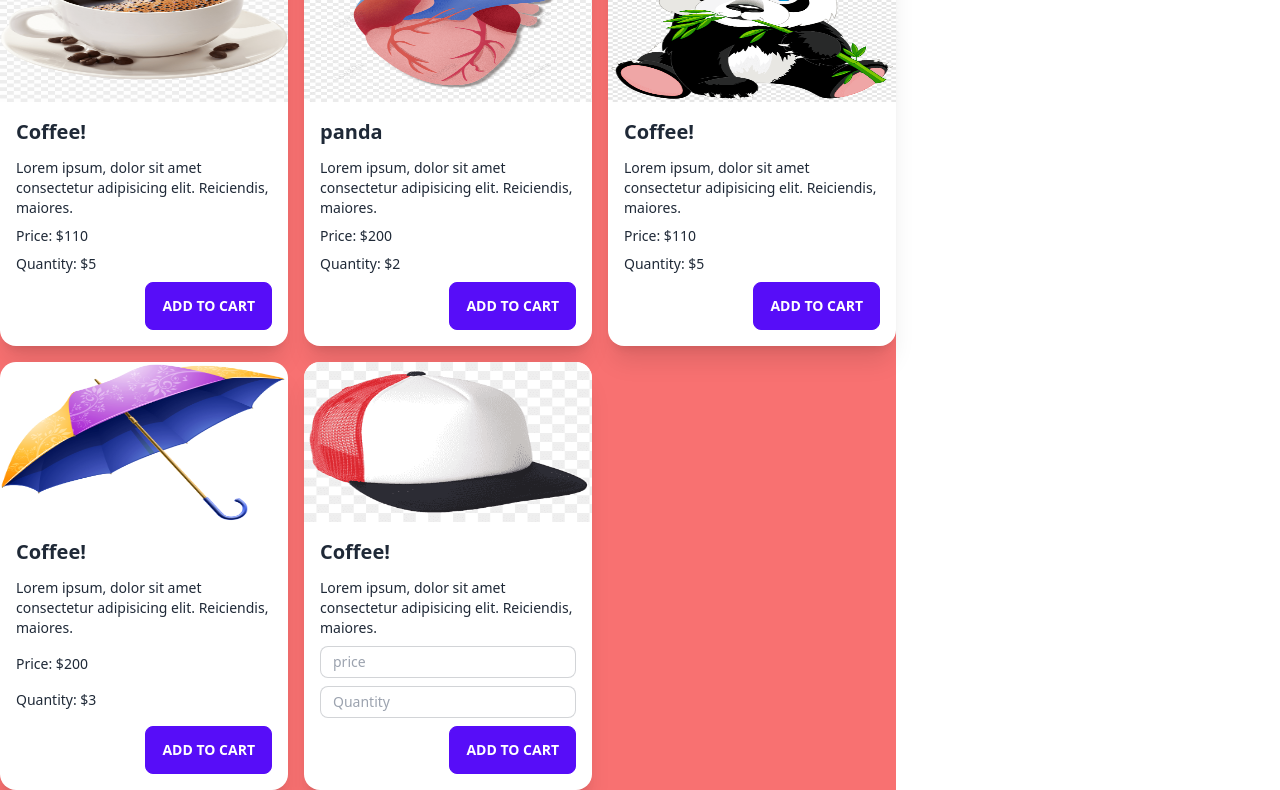
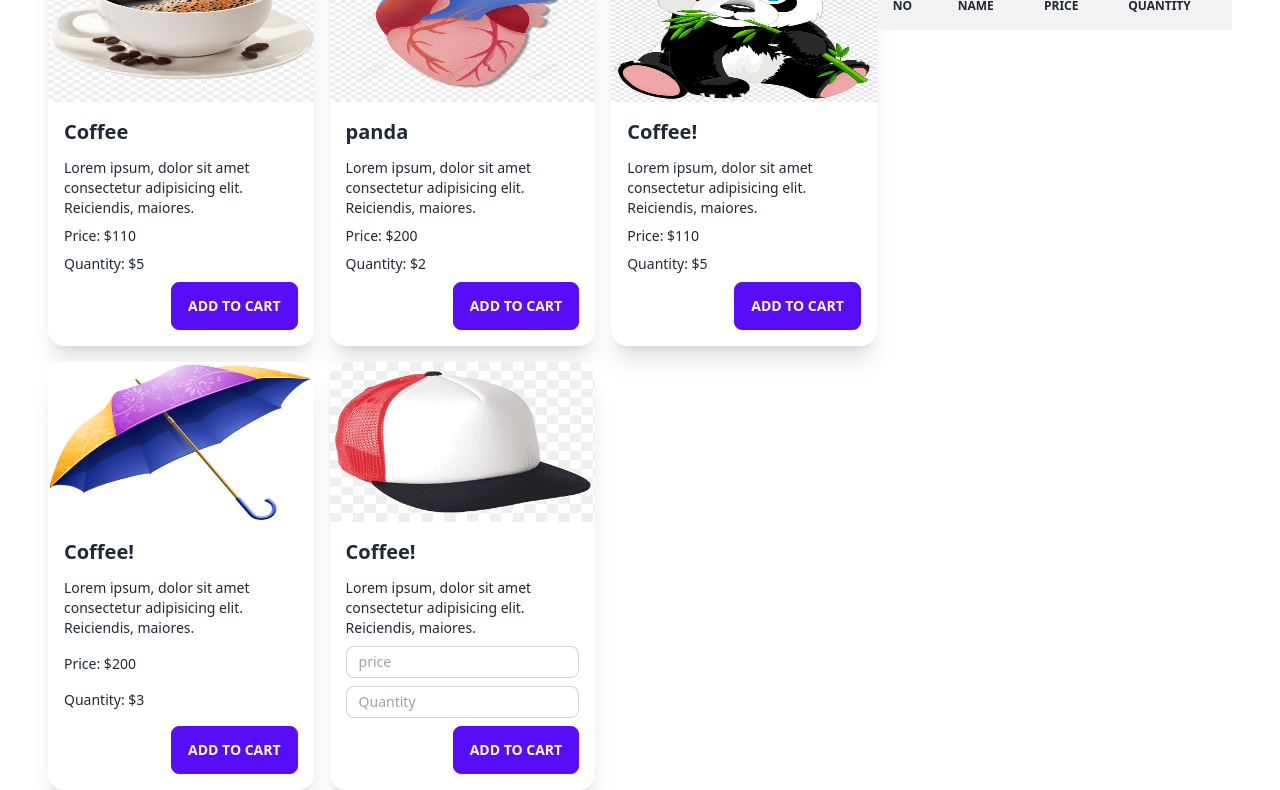
Before and after one commit to sawonhossain34/shopping-with-js, a plain HTML site: page index.html in a window 1280 px wide. Shown: the part 144-934 px from the top of the page. Drawn offline with nearby package versions, Linux system fonts and the light colour scheme.

Commit message:
add inner html table data

```diff
--- a/index.html
+++ b/index.html
@@ -39,19 +39,19 @@
           </div>
     </header>
     <main>
-        <section>
+        <section class="lg:px-12 flex flex-col md:flex-row lg:flex-row">
             <!-- products section -->
-            <div class="products-details w-[70%] bg-red-400 mt-5 grid md:grid-cols-2 lg:grid-cols-3 gap-4">
+            <div class="products-details w-[70%] mt-5 grid md:grid-cols-2 lg:grid-cols-3 gap-4">
                 <div class="card card-compact w-full bg-base-100 shadow-xl">
                     <figure><img class="w-full h-40" src="/images/coffee.png" alt="Shoes" /></figure>
                     <div class="card-body">
-                      <h2 class="card-title">Coffee!</h2>
+                      <h2 id="first-name" class="card-title">Coffee</h2>
                       <p>Lorem ipsum, dolor sit amet consectetur adipisicing elit. Reiciendis, maiores.</p>
-                      <p>Price: $<span>110</span></p>
-                      <p>Quantity: $<span>5</span></p>
+                      <p>Price: $<span id="first-price">110</span></p>
+                      <p>Quantity: $<span id="first-quantity">5</span></p>
 
                       <div class="card-actions justify-end">
-                        <button class="btn btn-primary">Add TO Cart</button>
+                        <button id="first-card" class="btn btn-primary">Add TO Cart</button>
                       </div>
                     </div>
                   </div>
@@ -111,7 +111,30 @@
                   </div>
             </div>
             <!-- card section -->
-            <div class="card-details">
+            <div class="card-details w-full md:w-[30%] lg:w-[30%] mx-auto ">
+              <h1 class="text-3xl text-center font-bold underline mt-6">Total Products : <span>0</span>
+              </h1>
+              <div class="overflow-x-auto">
+                <table class="table w-full">
+                  <!-- head -->
+                  <thead>
+                    <tr>
+                      <th>No</th>
+                      <th>Name</th>
+                      <th>Price</th>
+                      <th>Quantity</th>
+                    </tr>
+                  </thead>
+                  <tbody id="table-container">
+                    <!-- <tr>
+                      <th>1</th>
+                      <td>Cy Ganderton</td>
+                      <td>Quality Control Specialist</td>
+                      <td>Blue</td>
+                    </tr> -->
+                  </tbody>
+                </table>
+              </div>
 
             </div>
         </section>
--- a/index.js
+++ b/index.js
@@ -1 +1,18 @@
-console.log('hello index js');
+
+document.getElementById('first-card').addEventListener('click',function(){
+    const productName = document.getElementById('first-name').innerText;
+    const productPrice = document.getElementById('first-price').innerText;
+    const productQuantity = document.getElementById('first-quantity').innerText;
+    // console.log(productElement,productPrice,productQuantity)
+
+    const container = document.getElementById('table-container');
+
+    const tr = document.createElement("tr")
+    tr.innerHTML = `
+    <td>${1}</td>
+    <td>${productName}</td>
+    <td>${productPrice}</td>
+    <td>${productQuantity}</td>
+    `;
+    container.appendChild(tr);
+})
```
